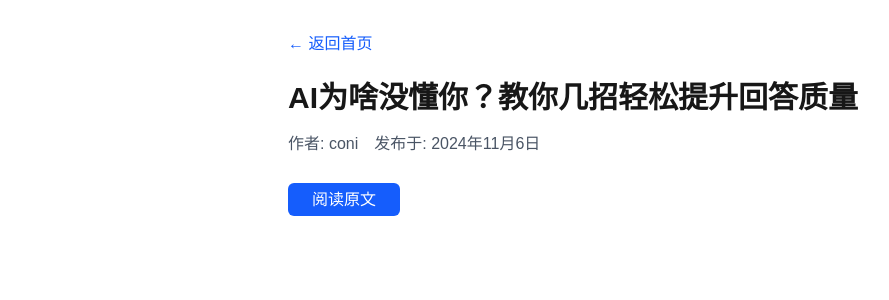
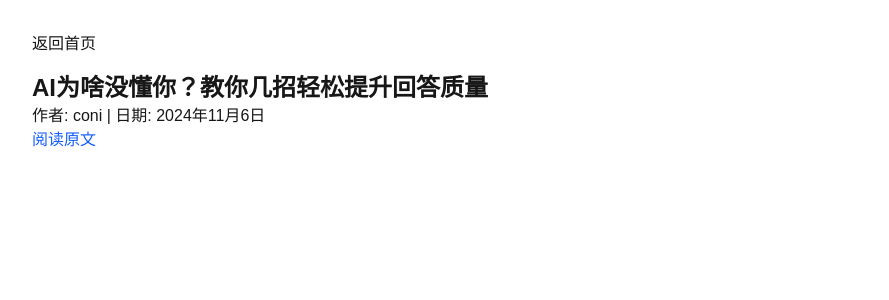
Before and after one commit to coni555/blog, a Next.js app: page /article/1 in a window 1280 px wide. Shown: the top 300 px of the page, without its empty margins (0-889 px from the left). Built offline with nearby package versions, Linux system fonts and the light colour scheme.

Commit message:
Update page.tsx

```diff
--- a/app/article/[id]/page.tsx
+++ b/app/article/[id]/page.tsx
@@ -1,65 +1,32 @@
-import React from 'react';
 import Link from 'next/link';
 import articlesData from '../../../data/articles.json';
 
-// 定义文章类型
-type Article = {
-  id: string;
-  title: string;
-  date: string;
-  author: string;
-  category: string;
-  url: string;
-  summary?: string;
-  content?: string;
-};
+// 简化类型定义，避免TypeScript复杂类型问题
+type Article = any;
 
-// 类型断言
-const typedArticlesData = articlesData as Article[];
+export default function Page({ params }: { params: { id: string } }) {
+  const article = (articlesData as Article[]).find(a => a.id === params.id);
 
-// 使用Next.js App Router的标准页面组件格式
-export default function Page({ params }: { params: { id: string } }) {
-  // 查找文章
-  const article = typedArticlesData.find(a => a.id === params.id);
-
-  // 文章未找到
   if (!article) {
     return (
-      <div className="min-h-screen p-8 flex flex-col items-center justify-center">
-        <h1 className="text-2xl font-bold mb-4">文章未找到</h1>
-        <p className="mb-6">抱歉，您请求的文章不存在。</p>
-        <Link href="/" className="text-blue-600 hover:underline">返回首页</Link>
+      <div className="p-8 text-center">
+        <h1 className="text-2xl font-bold">文章未找到</h1>
+        <p>抱歉，您请求的文章不存在。</p>
+        <Link href="/">返回首页</Link>
       </div>
     );
   }
 
-  // 如果有url字段
-  if (article.url) {
-    return (
-      <main className="min-h-screen p-8 max-w-3xl mx-auto">
-        <Link href="/" className="text-blue-600 hover:underline mb-6 inline-block">&larr; 返回首页</Link>
-        <article className="prose lg:prose-xl max-w-none">
-          <h1 className="text-3xl font-bold mb-4">{article.title}</h1>
-          <div className="flex gap-4 text-gray-600 mb-8">
-            <span>作者: {article.author}</span>
-            <span>发布于: {article.date}</span>
-          </div>
-          {article.summary && <p className="mb-8">{article.summary}</p>}
-          <div className="mt-6">
-            <a href={article.url} target="_blank" rel="noopener noreferrer" className="bg-blue-600 text-white px-6 py-2 rounded-md hover:bg-blue-700 transition-colors no-underline">阅读原文</a>
-          </div>
-        </article>
-      </main>
-    );
-  }
-
-  // 默认返回
   return (
-    <div className="min-h-screen p-8">
-      <Link href="/" className="text-blue-600 hover:underline mb-6 inline-block">&larr; 返回首页</Link>
-      <h1 className="text-2xl font-bold mb-4">{article.title}</h1>
-      <p>发布于: {article.date}</p>
-      <p>作者: {article.author}</p>
+    <div className="p-8">
+      <Link href="/">返回首页</Link>
+      <h1 className="text-2xl font-bold mt-4">{article.title}</h1>
+      <p>作者: {article.author} | 日期: {article.date}</p>
+      {article.url && (
+        <a href={article.url} target="_blank" rel="noopener noreferrer" className="text-blue-600">
+          阅读原文
+        </a>
+      )}
     </div>
   );
 }
```
